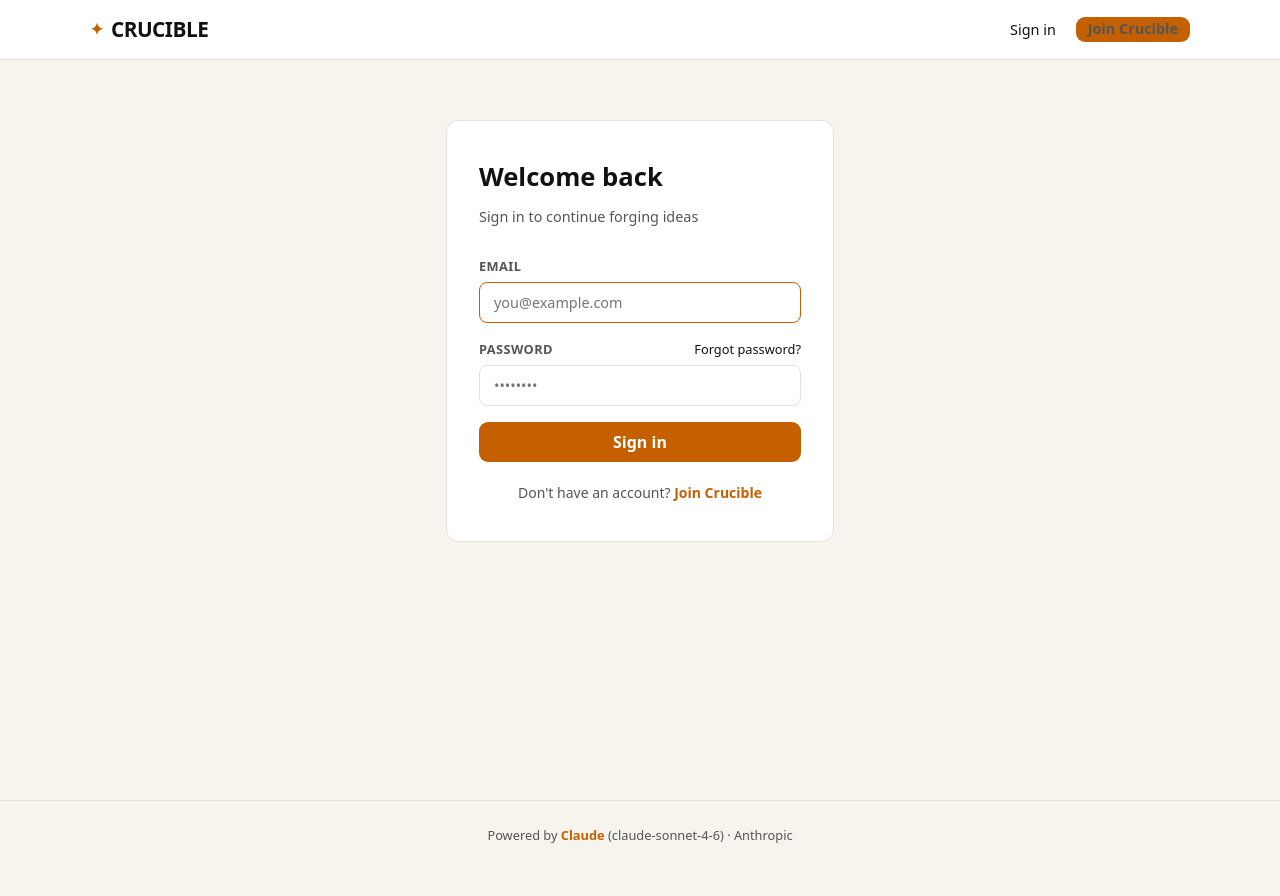
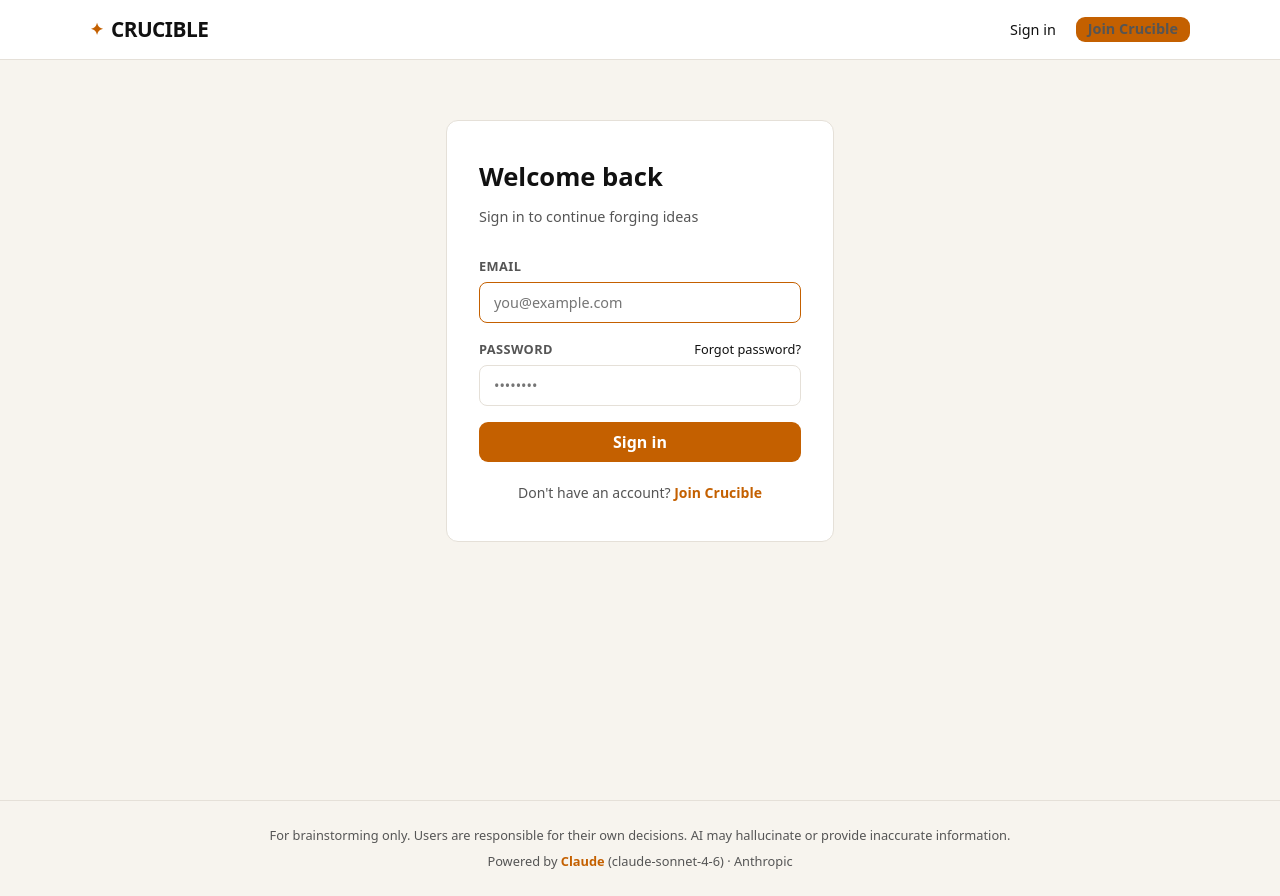
Before and after one commit to ris2002/Crucible, a React (Vite) app in the folder forge/frontend/: page /login in a window 1280 px wide. Before the commit the page ends 869 px from the top, so only its background shows below. Built offline with nearby package versions, Linux system fonts and the light colour scheme; no server answers.

Commit message:
Add disclaimers to footer and Forge banner

```diff
--- a/forge/frontend/src/components/Forge/ForgeBanner.jsx
+++ b/forge/frontend/src/components/Forge/ForgeBanner.jsx
@@ -6,8 +6,11 @@ export default function ForgeBanner() {
         Your idea starts rough. The Crucible asks the questions that make it sharp.
         You do the thinking. It does the pushing. No one writes your idea for you.
       </p>
-      <p style={{ fontSize: '0.8rem', color: 'var(--light-gray)', marginBottom: 0 }}>
+      <p style={{ fontSize: '0.8rem', color: 'var(--light-gray)', marginBottom: 4 }}>
         Posting costs 1 credit. Refining and saving drafts is always free.
+      </p>
+      <p style={{ fontSize: '0.75rem', color: 'var(--light-gray)', marginBottom: 0, fontStyle: 'italic' }}>
+        For brainstorming only · Users are responsible for their own decisions · AI may hallucinate or provide inaccurate information
       </p>
     </div>
   )
--- a/forge/frontend/src/components/Layout/Footer.jsx
+++ b/forge/frontend/src/components/Layout/Footer.jsx
@@ -8,6 +8,10 @@ export default function Footer() {
       fontSize: '0.8rem',
       color: 'var(--gray)',
     }}>
+      <span style={{ display: 'block', marginBottom: 6 }}>
+        For brainstorming only. Users are responsible for their own decisions.
+        AI may hallucinate or provide inaccurate information.
+      </span>
       Powered by{' '}
       <a
         href="https://www.anthropic.com/claude"
```
